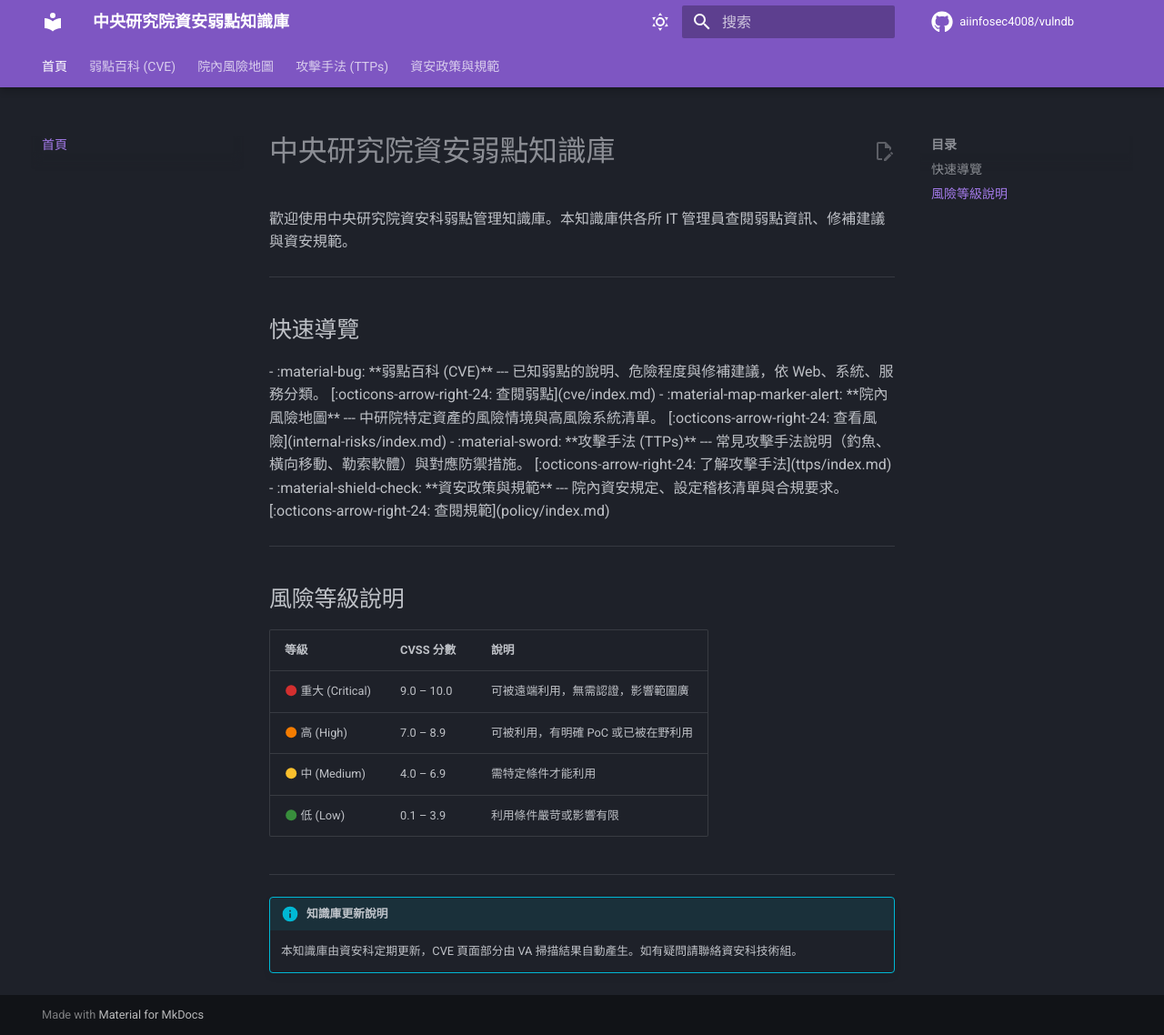
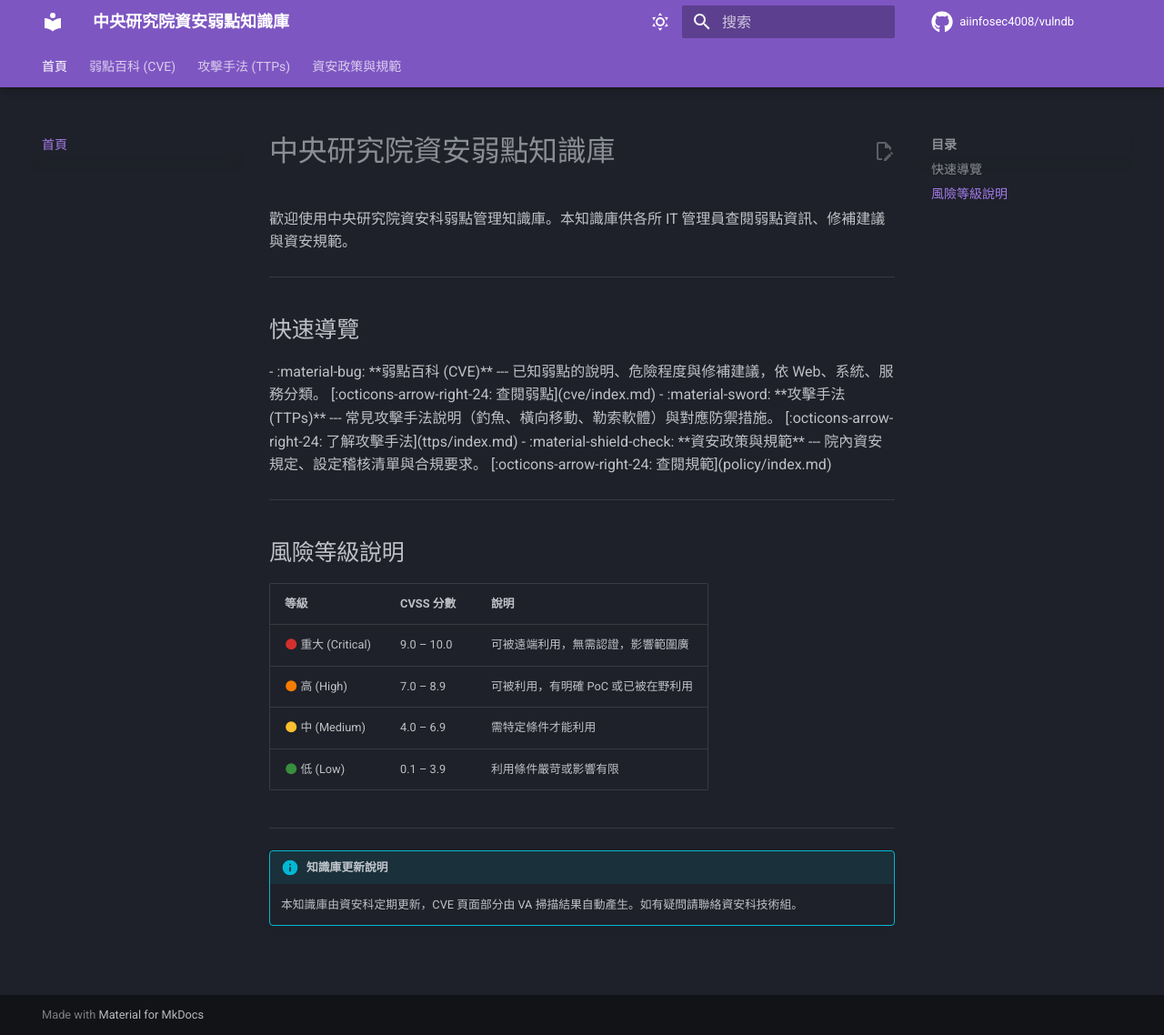
Before and after one commit to aiinfosec4008/vulndb, an MkDocs documentation site: the page built from docs/index.md, in a window 1280 px wide and 1138 px high. Shown: the whole window at 91% size. Built offline with MkDocs 1.6.1 and Material for MkDocs 9.7.7, drawn with Linux system fonts in a browser that asks for light colours; comment, search, counter and statistics services are not loaded.

Commit message:
remove: 院內風險地圖移出公開知識庫

```diff
--- a/docs/index.md
+++ b/docs/index.md
@@ -15,14 +15,6 @@
     已知弱點的說明、危險程度與修補建議，依 Web、系統、服務分類。
 
     [:octicons-arrow-right-24: 查閱弱點](cve/index.md)
-
-- :material-map-marker-alert: **院內風險地圖**
-
-    ---
-
-    中研院特定資產的風險情境與高風險系統清單。
-
-    [:octicons-arrow-right-24: 查看風險](internal-risks/index.md)
 
 - :material-sword: **攻擊手法 (TTPs)**
 
--- a/mkdocs.yml
+++ b/mkdocs.yml
@@ -63,6 +63,5 @@ nav:
     - Web 類: cve/web/index.md
     - 系統類: cve/system/index.md
     - 服務類: cve/services/index.md
-  - 院內風險地圖: internal-risks/index.md
   - 攻擊手法 (TTPs): ttps/index.md
   - 資安政策與規範: policy/index.md
```
Also changed, not shown: 1 other file.
